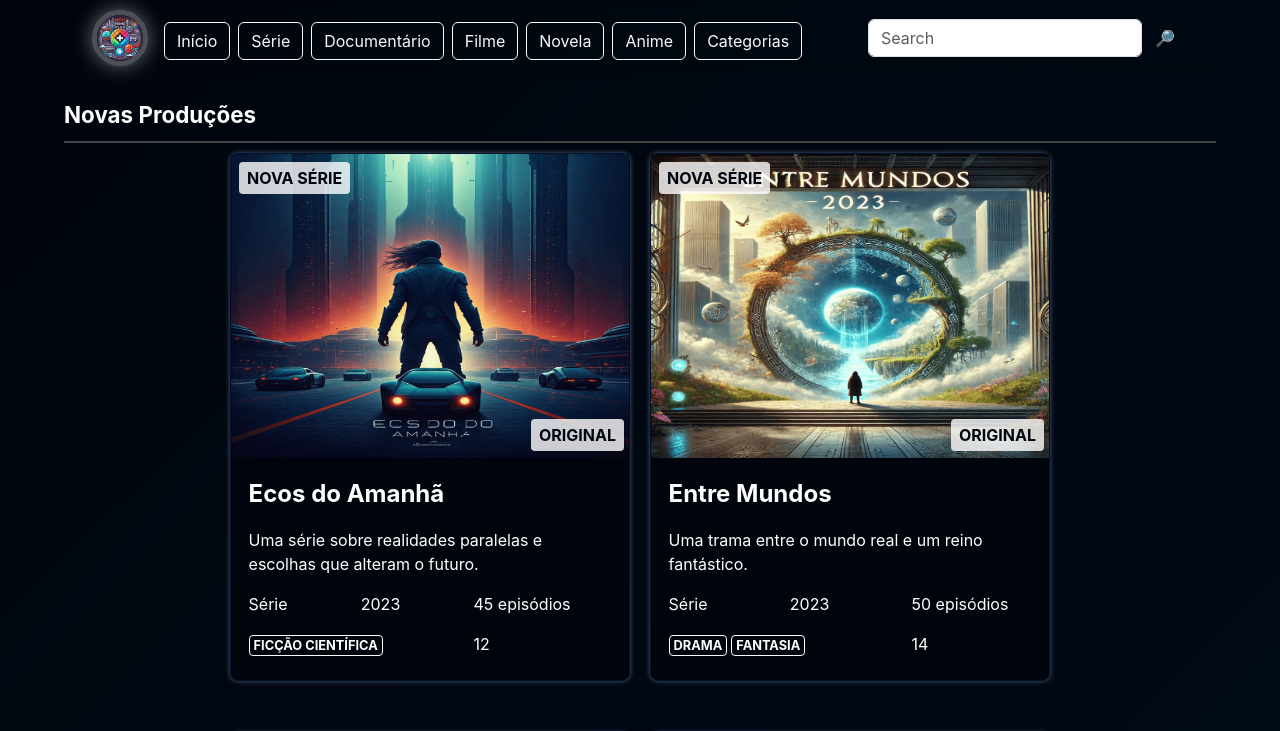
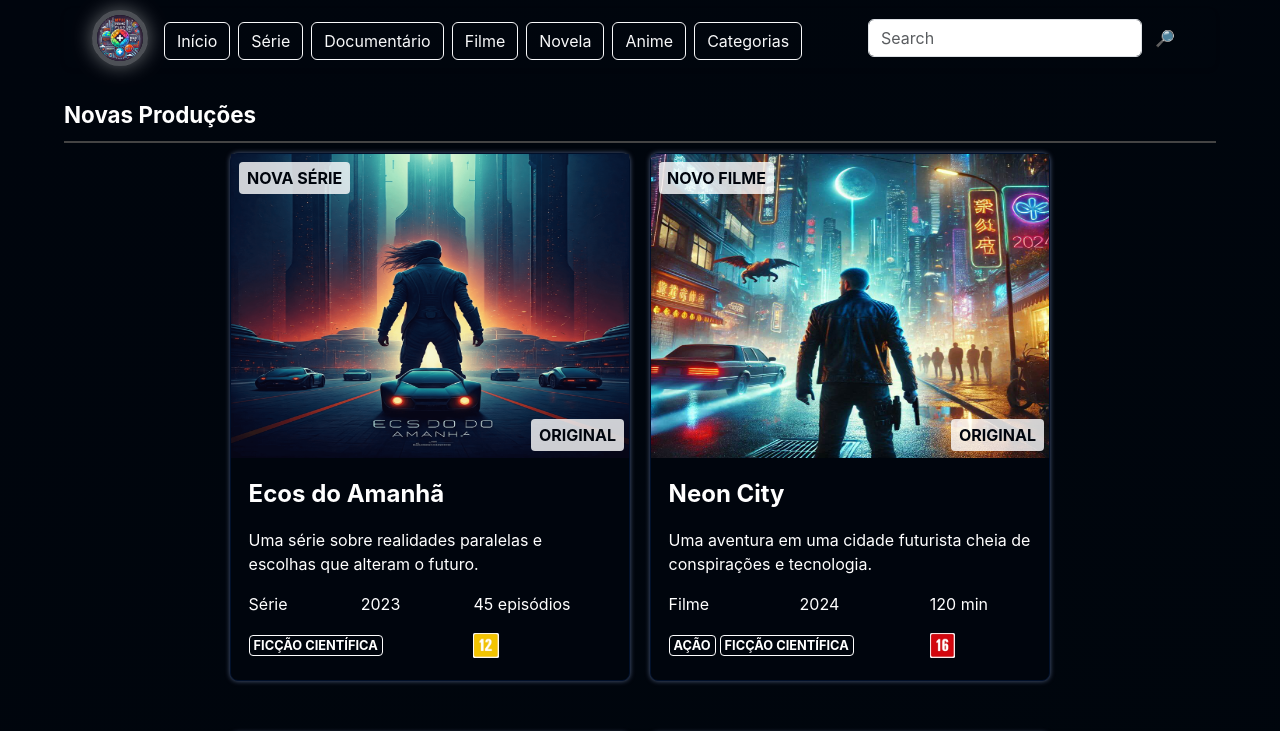
Before and after one commit to ufjf-dcc207/ufjf-dcc207-2024-3-a-trb2-trb2-darlanhenrique, a React (Vite) app: page / in a window 1280 px wide. Shown: the top 731 px of the page. Built offline with nearby package versions, Linux system fonts and the light colour scheme.

Commit message:
make adjustments in indicative classification

```diff
--- a/src/css/App.css
+++ b/src/css/App.css
@@ -8,7 +8,7 @@ body {
   font-family: "Inter", sans-serif;
   font-size: 1.8rem;
   color: #fff;
-  background: linear-gradient(135deg, #00050d, #003d5d);
+  background: linear-gradient(135deg, #00050d, #000d0c);
 }
 
 .header {
--- a/src/css/Production.css
+++ b/src/css/Production.css
@@ -115,6 +115,12 @@
       }
     }
   }
+  .image_indicative {
+    width: 1.6rem;
+    height: 1.6rem;
+    border-radius: 0.1rem;
+
+  }
 }
 
 .production:hover {
--- a/src/database/Audiovisual_productions.json
+++ b/src/database/Audiovisual_productions.json
@@ -64,7 +64,6 @@
       "length": 50,
       "description": "Uma trama entre o mundo real e um reino fantástico.",
       "image": "Entre_Mundos.png",
-      "isNew": true,
       "indicativeClassification": 14,
       "isOriginal": true
     },
@@ -76,7 +75,6 @@
       "length": 70,
       "description": "Uma análise profunda sobre a mente e como as memórias moldam quem somos.",
       "image": "O_Fio_da_Memoria.jpg",
-      "isNew": true,
       "indicativeClassification": 14,
       "isOriginal": true
     },
@@ -88,6 +86,7 @@
       "length": 120,
       "description": "Uma aventura em uma cidade futurista cheia de conspirações e tecnologia.",
       "image": "Neon_City.jpg",
+      "isNew": true,
       "indicativeClassification": 16,
       "isOriginal": true
     },
@@ -144,7 +143,6 @@
       "length": 130,
       "description": "Hackers e conspirações em uma corrida para decifrar um código secreto.",
       "image": "Codigo_Infinito.png",
-      "isNew": true,
       "indicativeClassification": 14,
       "isOriginal": true
     },
@@ -167,6 +165,7 @@
       "length": 20,
       "description": "Histórias antigas de poder e batalhas em um mundo mágico.",
       "image": "Lendas_da_Eternidade.png",
+      "isNew": true,
       "indicativeClassification": 10,
       "isOriginal": true
     },
--- a/src/site/index/Production.tsx
+++ b/src/site/index/Production.tsx
@@ -14,6 +14,37 @@ interface ProductionProps {
 }
 
 export default function Production({name, year, type, genre, length, description, image, isNew, classification, isOriginal}: ProductionProps) {
+
+    function getClassificationLabel(classification: number): string {
+        let classificationLabel: string;
+        switch (classification) {
+            case 0:
+                classificationLabel = "free";
+                break;
+            case 10:
+                classificationLabel = "ten_years";
+                break;
+            case 12:
+                classificationLabel = "twelve_years";
+                break;
+            case 14:
+                classificationLabel = "fourteen_years";
+                break;
+            case 16:
+                classificationLabel = "sixteen_years";
+                break;
+            case 18:
+                classificationLabel = "eighteen_years";
+                break;
+            default:
+                classificationLabel = "free";
+                break;
+        }
+        return classificationLabel;
+    }
+
+    let classificationLabel = getClassificationLabel(classification);
+
   return (
     <div className="production">
         <div className="image-container">
@@ -35,7 +66,9 @@ export default function Production({name, year, type, genre, length, description
                 ))}
             </div>
             <div className="indicative-classification">
-                <span className="classification">{classification}</span>
+                <span className="classification">
+                    <img className="image_indicative " src={`./img/indicative/${classificationLabel}.png`} alt={name} />
+                </span>
             </div>
         </div>
     </div>
```
Also changed, not shown: public/img/indicative/free.png (renamed from public/img/indicative/livre.png).
